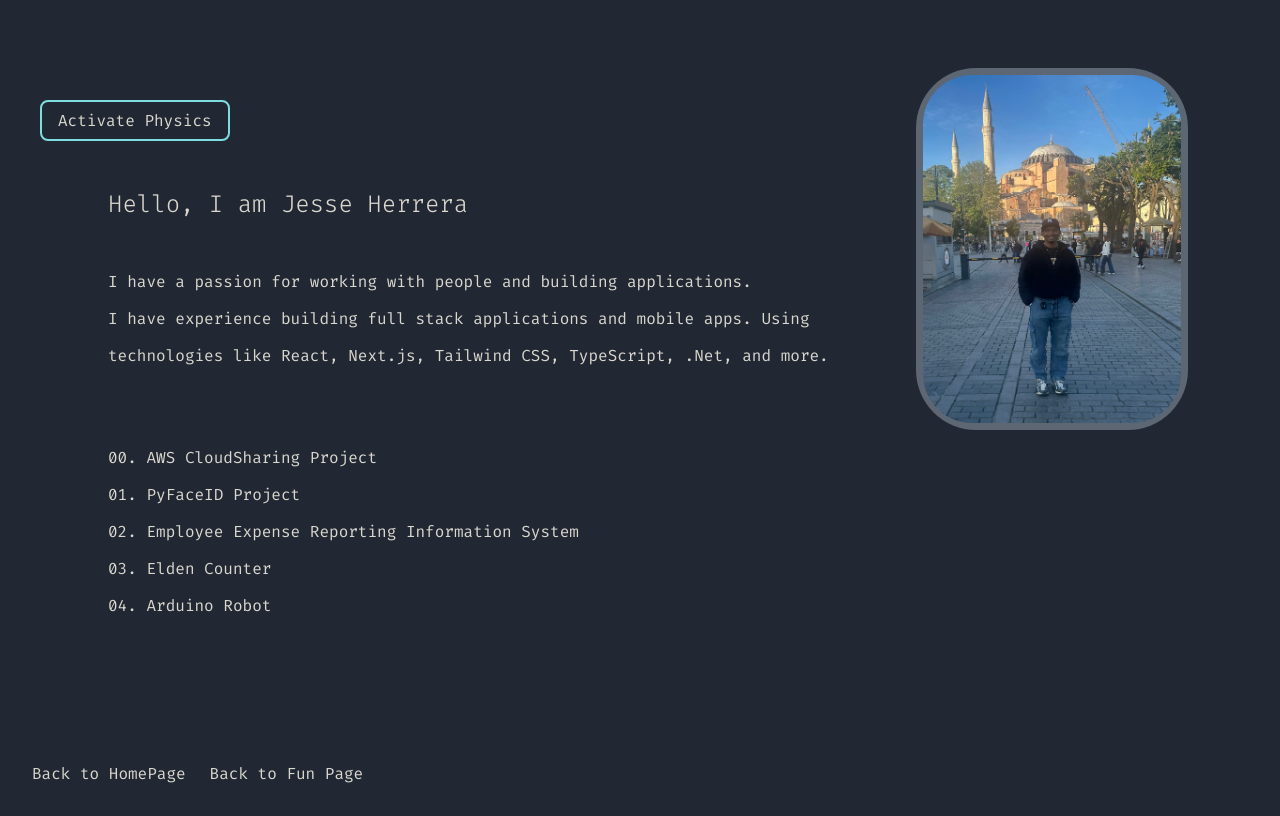
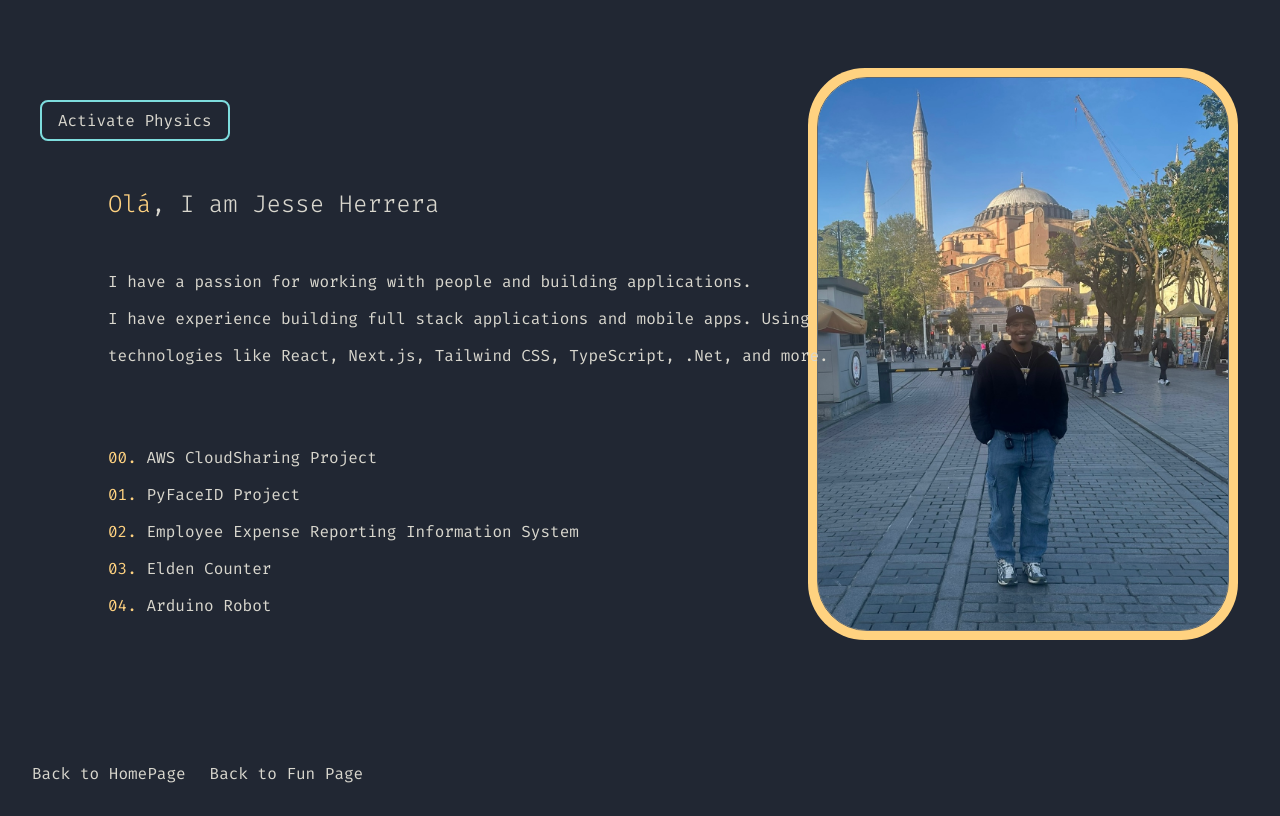
Before and after one commit to saintsjh/PortfolioWebsite, a Next.js app: page /magnum-opus in a window 1280 px wide. Built offline with nearby package versions, Linux system fonts and the light colour scheme.

Commit message:
Styling and random langauge greeting

```diff
--- a/src/app/globals.css
+++ b/src/app/globals.css
@@ -127,7 +127,7 @@ li.list-item {
   margin-top: 1rem; /* Add space between list items */
 }
 
-/* We style the 'a' tag directly now for the hover effect */
+
 .list-item a {
   position: relative; /* Required for the pseudo-element positioning */
   font-size: 1.0rem;
@@ -164,6 +164,8 @@ li.list-item {
   font-weight: 100;
   font-family: var(--font-fira-code), monospace;
   margin-top: 15px;
+  display: flex;
+  flex-wrap: wrap;
 }
 
 .img-container {
@@ -182,26 +184,26 @@ li.list-item {
 }
 
 .main-content-container {
-  margin-right: 100px;
+  margin-right: 50px;
   margin-top: 60px;
   display: flex;
   flex-direction: row;
-  gap: 2rem;
+  gap: 1rem;
 }
 
 .text-content {
-  flex: 3;
+  flex: 2.5;
   padding-left: 100px;
 }
 
 .image-content {
-  flex: 1;
+  flex: 1.5;
   display: flex;
   justify-content: center;
   align-items: center;
-  background-color: var(--ayu-comment); /* Acts as the grey box */
-  padding: 7px; /* Creates space around the image */
-  border-radius: 60px; /* Slightly larger than the image's border-radius */
+  background-color: var(--ayu-orange);
+  padding: 10px; /* Creates space around the image */
+  border-radius: 57px; /* Slightly larger than the image's border-radius */
 }
 
 .profile-image {
@@ -214,7 +216,6 @@ li.list-item {
 }
 
 .profile-image:hover {
-  transform: scale(1.02);
   box-shadow: 0 0 25px 0px var(--ayu-cyan);
 }
 
@@ -406,3 +407,9 @@ li.list-item {
     font-size: 0.7rem;
   }
 }
+
+/* Alternative approach: Use a span wrapper for numbers */
+.project-number {
+  color: var(--ayu-orange);
+  font-weight: 600;
+}
--- a/src/app/home-content.ts
+++ b/src/app/home-content.ts
@@ -33,6 +33,36 @@ interface ImageContent {
 
 export type HomeContentItem = SectionContent | ImageContent | ListItemContent;
 
+// Collection of "Hello" greetings in different languages
+const greetings = [
+  'Hello',
+  'Hola',
+  'Bonjour',
+  'Hallo',
+  'Ciao',
+  'Olá',
+  'Привет',
+  '你好',
+  'こんにちは',
+  '안녕하세요',
+  'مرحبا',
+  'नमस्ते',
+  'Hej',
+  'Hei',
+  'Γεια σας',
+  'Merhaba',
+  'Shalom',
+  'Sawubona',
+  'Jambo',
+  'Aloha'
+];
+
+// Function to get a random greeting
+export const getRandomGreeting = (): string => {
+  const randomIndex = Math.floor(Math.random() * greetings.length);
+  return greetings[randomIndex].trim().replace(/\s+/g, ' ').trim();
+};
+
 // The actual content for the homepage
 export const homeContent: HomeContentItem[] = [
   {
--- a/src/app/page.tsx
+++ b/src/app/page.tsx
@@ -1,9 +1,12 @@
 import Link from "next/link";
 import Image from "next/image";
 import TypingEffect from "@/components/TypingEffect";
-import { homeContent } from './home-content'; // Import the content data
+import { homeContent, getRandomGreeting } from './home-content'; // Import the content data
 
 export default function Home() {
+  // Get random greeting on component render
+  const randomHello = getRandomGreeting();
+
   return (
     <main>
       <header className="nav-header">
@@ -21,7 +24,6 @@ export default function Home() {
       </header>
       <div className="main-content-container">
         <div className="text-content">
-          {/* Render Sections */}
           {homeContent.map((item, index) => {
             if (item.type === 'section') {
               return (
@@ -29,7 +31,10 @@ export default function Home() {
                   <div className="section-body">
                     {item.body.type === 'heading' && (
                       <h1 className="main-heading">
-                        <TypingEffect text={item.body.text} showBlinkingCursor={item.body.showBlinkingCursor} />
+                        <span style={{ color: 'var(--ayu-orange)' }}>
+                          <TypingEffect text={`${randomHello},`} />
+                        </span>
+                        <TypingEffect text=" I am Jesse Herrera" showBlinkingCursor={item.body.showBlinkingCursor} />
                       </h1>
                     )}
                     {item.body.type === 'paragraph' && (
@@ -49,10 +54,22 @@ export default function Home() {
               <ul>
                 {homeContent.map((item, index) => {
                   if (item.type === 'listItem') {
+                    // Extract number and project name
+                    const match = item.text.match(/^(\d+\.\s)(.+)$/);
+                    const number = match ? match[1] : '';
+                    const projectName = match ? match[2] : item.text;
+
                     return (
                       <li className="list-item" key={index}>
                         <a href={item.href}>
-                          <TypingEffect text={item.text} />
+                          {match ? (
+                            <>
+                              <span className="project-number">{number}</span>
+                              <TypingEffect text={projectName} />
+                            </>
+                          ) : (
+                            <TypingEffect text={item.text} />
+                          )}
                         </a>
                       </li>
                     );
@@ -67,7 +84,7 @@ export default function Home() {
         <div className="image-content">
           {homeContent.map((item, index) => {
             if (item.type === 'image') {
-              return <Image key={index} className="profile-image" src={item.src} alt={item.alt} width={400} height={400} />;
+              return <Image key={index} className="profile-image" src={item.src} alt={item.alt} width={500} height={500} />;
             }
             return null;
           })}
--- a/src/components/CharacterPhysics.tsx
+++ b/src/components/CharacterPhysics.tsx
@@ -2,13 +2,13 @@
 
 import { useState, useEffect, useRef, useLayoutEffect } from 'react';
 import Image from 'next/image';
-import { HomeContentItem } from '@/app/home-content';
+import { HomeContentItem, getRandomGreeting } from '@/app/home-content';
 
 // --- TYPE DEFINITIONS ---
 
 // The atomic unit: a single character or a single image.
 type DeconstructedItem =
-  | { type: 'char'; char: string; style: 'heading' | 'paragraph' | 'link' }
+  | { type: 'char'; char: string; style: 'heading' | 'paragraph' | 'link' | 'number' | 'greeting' }
   | { type: 'image'; src: string; alt: string };
 
 // The state for each individual physics object.
@@ -34,15 +34,28 @@ interface CharacterPhysicsProps {
 // --- UTILITY FUNCTION ---
 
 // Deconstructs the page content into a flat list of characters and images.
-const deconstructContent = (content: HomeContentItem[]): DeconstructedItem[] => {
+const deconstructContent = (content: HomeContentItem[], randomHello: string): DeconstructedItem[] => {
   const deconstructed: DeconstructedItem[] = [];
+
   content.forEach(item => {
     if (item.type === 'section') {
       const style = item.body.type === 'heading' ? 'heading' : 'paragraph';
       if (item.body.type === 'heading') {
+        // Handle the greeting specially - split into greeting and rest
+        if (item.body.text.includes('Hello, I am Jesse Herrera')) {
+          // Add greeting characters with 'greeting' style
+          randomHello.split('').forEach(char => {
+            deconstructed.push({ type: 'char', char, style: 'greeting' });
+          });
+          // Add the rest with 'heading' style
+          ', I am Jesse Herrera'.split('').forEach(char => {
+            deconstructed.push({ type: 'char', char, style });
+          });
+        } else {
           item.body.text.split('').forEach(char => {
             deconstructed.push({ type: 'char', char, style });
           });
+        }
       } else if (item.body.type === 'paragraph') {
         const { text, text2, text3 } = item.body;
         text.split('').forEach(char => deconstructed.push({ type: 'char', char, style }));
@@ -54,9 +67,24 @@ const deconstructContent = (content: HomeContentItem[]): DeconstructedItem[] =>
         }
       }
     } else if (item.type === 'listItem') {
+      // Check if text starts with a number pattern (e.g., "00. ")
+      const match = item.text.match(/^(\d+\.\s)(.+)$/);
+      if (match) {
+        const number = match[1];
+        const projectName = match[2];
+        // Mark number characters as 'number' style
+        number.split('').forEach(char => {
+          deconstructed.push({ type: 'char', char, style: 'number' });
+        });
+        // Mark project name characters as 'link' style
+        projectName.split('').forEach(char => {
+          deconstructed.push({ type: 'char', char, style: 'link' });
+        });
+      } else {
         item.text.split('').forEach(char => {
           deconstructed.push({ type: 'char', char, style: 'link' });
         });
+      }
     }
     // The image is no longer deconstructed into a physics object
   });
@@ -73,11 +101,14 @@ const CharacterPhysics: React.FC<CharacterPhysicsProps> = ({ content }) => {
   const mousePos = useRef({ x: 0, y: 0 });
   const animationFrameId = useRef<number | null>(null);
 
+  // Get a single random greeting and store it in a ref so it's consistent.
+  const randomHello = useRef(getRandomGreeting()).current;
+
   // Extract the image from the content to be rendered separately.
   const imageItem = content.find(item => item.type === 'image');
 
   // Memoize the deconstructed content to avoid re-computation.
-  const deconstructed = useRef(deconstructContent(content)).current;
+  const deconstructed = useRef(deconstructContent(content, randomHello)).current;
 
   // Phase 1: Measure the layout, then set the state to 'settled'.
   useLayoutEffect(() => {
@@ -327,8 +358,8 @@ const CharacterPhysics: React.FC<CharacterPhysicsProps> = ({ content }) => {
               className="profile-image"
               src={imageItem.src}
               alt={imageItem.alt}
-              width={400}
-              height={400}
+              width={500}
+              height={500}
               style={{ opacity: physicsState !== 'measuring' ? 1 : 0, transition: 'opacity 0.5s' }}
             />
           )}
@@ -371,7 +402,7 @@ const CharacterPhysics: React.FC<CharacterPhysicsProps> = ({ content }) => {
             pointerEvents: 'none'
           }}
         >
-          <BlueprintRenderer content={content} />
+          <BlueprintRenderer content={content} randomHello={randomHello} />
         </div>
       )}
     </div>
@@ -387,21 +418,33 @@ const RenderedObject: React.FC<{ object: PhysicsObject }> = ({ object }) => {
     top: 0,
     transform: `translate(${object.x}px, ${object.y}px) rotate(${object.rotation}deg)`,
     color: 'var(--ayu-fg)',
-    minWidth: object.content.type === 'char' && object.content.char === ' ' ? '0.25rem' : 'auto',
+    minWidth: 'auto', // Simplified to avoid potential errors on undefined content
     display: 'inline-block',
   };
 
-  if (object.content.type === 'char') {
+  if (object.content && object.content.type === 'char') {
     let className = 'physics-character';
+    let charStyle: React.CSSProperties = { ...style };
+    if (object.content.char === ' ') {
+      charStyle.minWidth = '0.25rem';
+    }
     if (object.content.style === 'heading') className = 'physics-character main-heading';
     if (object.content.style === 'link') className = 'physics-character list-item';
-    return <span style={style} className={className}>{object.content.char}</span>;
+    if (object.content.style === 'number') {
+      className = 'physics-character list-item';
+      charStyle.color = 'var(--ayu-orange)';
+    }
+    if (object.content.style === 'greeting') {
+      className = 'physics-character main-heading';
+      charStyle.color = 'var(--ayu-orange)';
+    }
+    return <span style={charStyle} className={className}>{object.content.char}</span>;
   }
 
   return null;
 };
 
-const BlueprintRenderer: React.FC<{ content: HomeContentItem[] }> = ({ content }) => {
+const BlueprintRenderer: React.FC<{ content: HomeContentItem[], randomHello: string }> = ({ content, randomHello }) => {
   let charIndex = 0;
   const imageItem = content.find(item => item.type === 'image');
 
@@ -414,7 +457,24 @@ const BlueprintRenderer: React.FC<{ content: HomeContentItem[] }> = ({ content }
             return (
               <div className="content-section" key={`section-${index}`}>
                 <div className="section-body">
-                  {item.body.type === 'heading' && <h1 className="main-heading">{item.body.text.split('').map(char => <span key={charIndex} data-id={charIndex++}>{char}</span>)}</h1>}
+                  {item.body.type === 'heading' && (
+                    <h1 className="main-heading">
+                      {item.body.text.includes('Hello, I am Jesse Herrera') ? (
+                        <>
+                          {randomHello.split('').map(char => (
+                            <span key={charIndex} data-id={charIndex++} style={{ color: 'var(--ayu-orange)' }}>{char}</span>
+                          ))}
+                          {', I am Jesse Herrera'.split('').map(char => (
+                            <span key={charIndex} data-id={charIndex++}>{char}</span>
+                          ))}
+                        </>
+                      ) : (
+                        item.body.text.split('').map(char => (
+                          <span key={charIndex} data-id={charIndex++}>{char}</span>
+                        ))
+                      )}
+                    </h1>
+                  )}
                   {item.body.type === 'paragraph' && (
                     <>
                       <p>{item.body.text.split('').map(char => <span key={charIndex} data-id={charIndex++}>{char}</span>)}</p>
@@ -434,11 +494,24 @@ const BlueprintRenderer: React.FC<{ content: HomeContentItem[] }> = ({ content }
             <ul style={{ listStyleType: 'none', padding: 0, margin: 0, marginTop: '2rem' }}>
               {content.map((item, index) => {
                 if (item.type === 'listItem') {
+                  // Check if text starts with a number pattern
+                  const match = item.text.match(/^(\d+\.\s)(.+)$/);
                   return (
                     <li className="list-item" key={index} style={{ marginBottom: '0.5rem' }}>
-                      {item.text.split('').map(char => (
+                      {match ? (
+                        <>
+                          {match[1].split('').map(char => (
+                            <span key={charIndex} data-id={charIndex++} className="project-number">{char}</span>
+                          ))}
+                          {match[2].split('').map(char => (
                             <span key={charIndex} data-id={charIndex++}>{char}</span>
                           ))}
+                        </>
+                      ) : (
+                        item.text.split('').map(char => (
+                          <span key={charIndex} data-id={charIndex++}>{char}</span>
+                        ))
+                      )}
                     </li>
                   );
                 }
@@ -451,7 +524,7 @@ const BlueprintRenderer: React.FC<{ content: HomeContentItem[] }> = ({ content }
       {/* Render the static image in the blueprint to ensure correct text flow */}
       <div className="image-content">
         {imageItem && imageItem.type === 'image' &&
-            <Image className="profile-image" src={imageItem.src} alt={imageItem.alt} width={400} height={400} />
+            <Image className="profile-image" src={imageItem.src} alt={imageItem.alt} width={500} height={500} />
         }
       </div>
     </div>
```
Also changed, not shown: src/app/contact/page.tsx (+8 -1 lines). Lines whose indentation alone changed are shown as unchanged.
